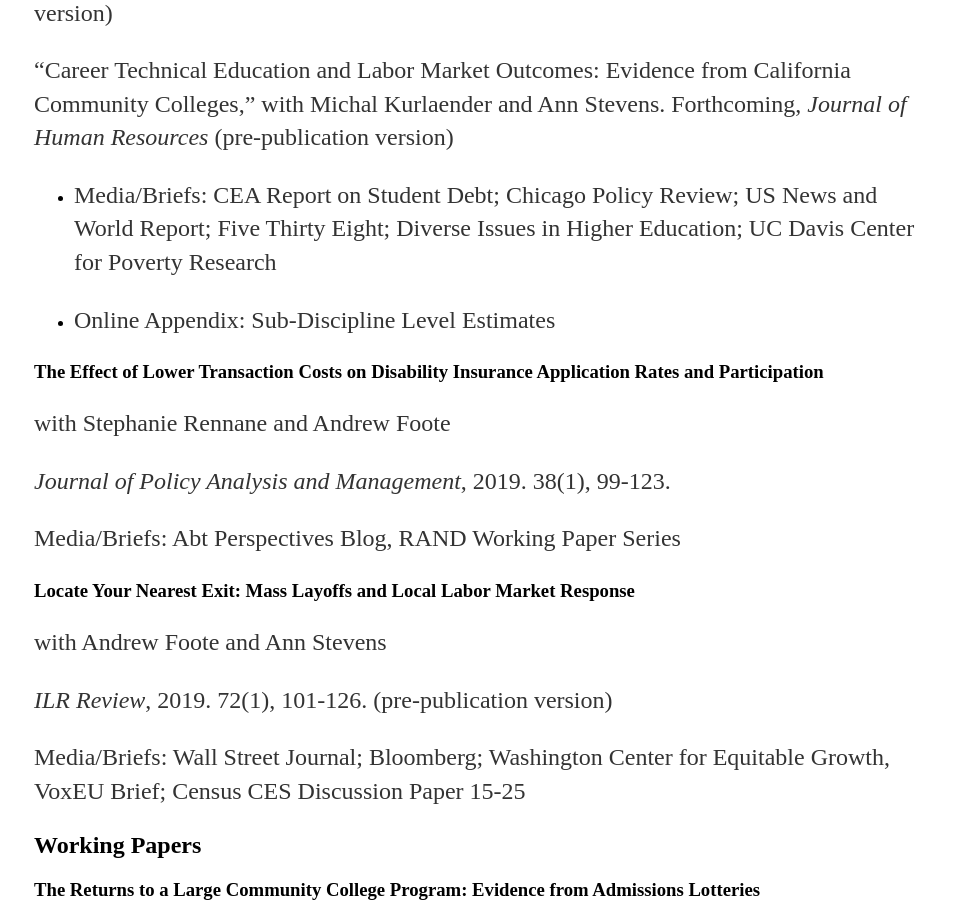
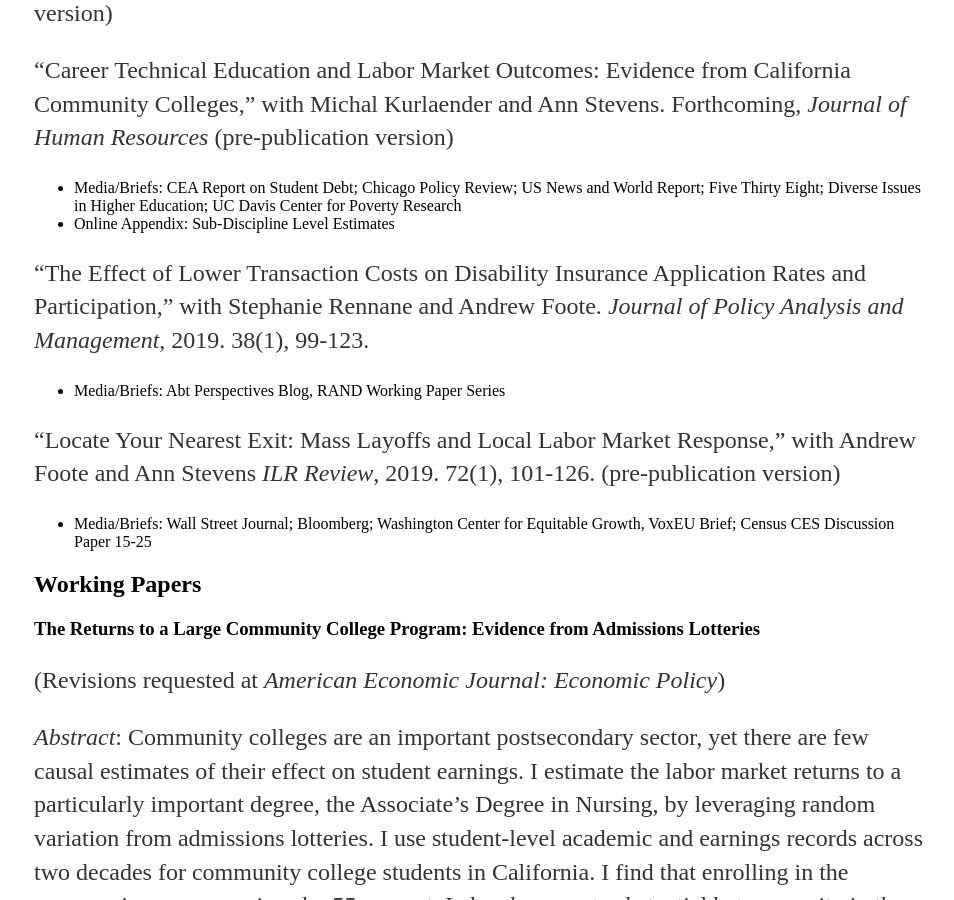
Before and after one commit to mzgrosz/mzgrosz.github.io, a Jekyll site: the page built from research/index.md, in a window 1280 px wide and 900 px high, scrolled down 319 px. Shown: the whole window, without its empty margins (158-1112 px from the left). Built offline with Jekyll 4.4.1, drawn with Linux system fonts in a browser that asks for light colours.

```diff
--- a/research/index.md
+++ b/research/index.md
@@ -15,24 +15,13 @@ title: Michel Grosz
 
 "Career Technical Education and Labor Market Outcomes: Evidence from California Community Colleges," with Michal Kurlaender and Ann Stevens. Forthcoming, *Journal of Human Resources* (pre-publication version)
 * Media/Briefs: CEA Report on Student Debt; Chicago Policy Review; US News and World Report; Five Thirty Eight; Diverse Issues in Higher Education; UC Davis Center for Poverty Research
-
 * Online Appendix: Sub-Discipline Level Estimates
 
-### The Effect of Lower Transaction Costs on Disability Insurance Application Rates and Participation
+"The Effect of Lower Transaction Costs on Disability Insurance Application Rates and Participation," with Stephanie Rennane and Andrew Foote. *Journal of Policy Analysis and Management*, 2019. 38(1), 99-123.
+* Media/Briefs: Abt Perspectives Blog, RAND Working Paper Series
 
-with Stephanie Rennane and Andrew Foote
-
-*Journal of Policy Analysis and Management*, 2019. 38(1), 99-123.
-
-Media/Briefs: Abt Perspectives Blog, RAND Working Paper Series
-
-### Locate Your Nearest Exit: Mass Layoffs and Local Labor Market Response
-
-with Andrew Foote and Ann Stevens
-
-*ILR Review*, 2019. 72(1), 101-126. (pre-publication version)
-
-Media/Briefs: Wall Street Journal; Bloomberg; Washington Center for Equitable Growth, VoxEU Brief; Census CES Discussion Paper 15-25
+"Locate Your Nearest Exit: Mass Layoffs and Local Labor Market Response," with Andrew Foote and Ann Stevens *ILR Review*, 2019. 72(1), 101-126. (pre-publication version)
+* Media/Briefs: Wall Street Journal; Bloomberg; Washington Center for Equitable Growth, VoxEU Brief; Census CES Discussion Paper 15-25
 
 ## Working Papers
 
```
